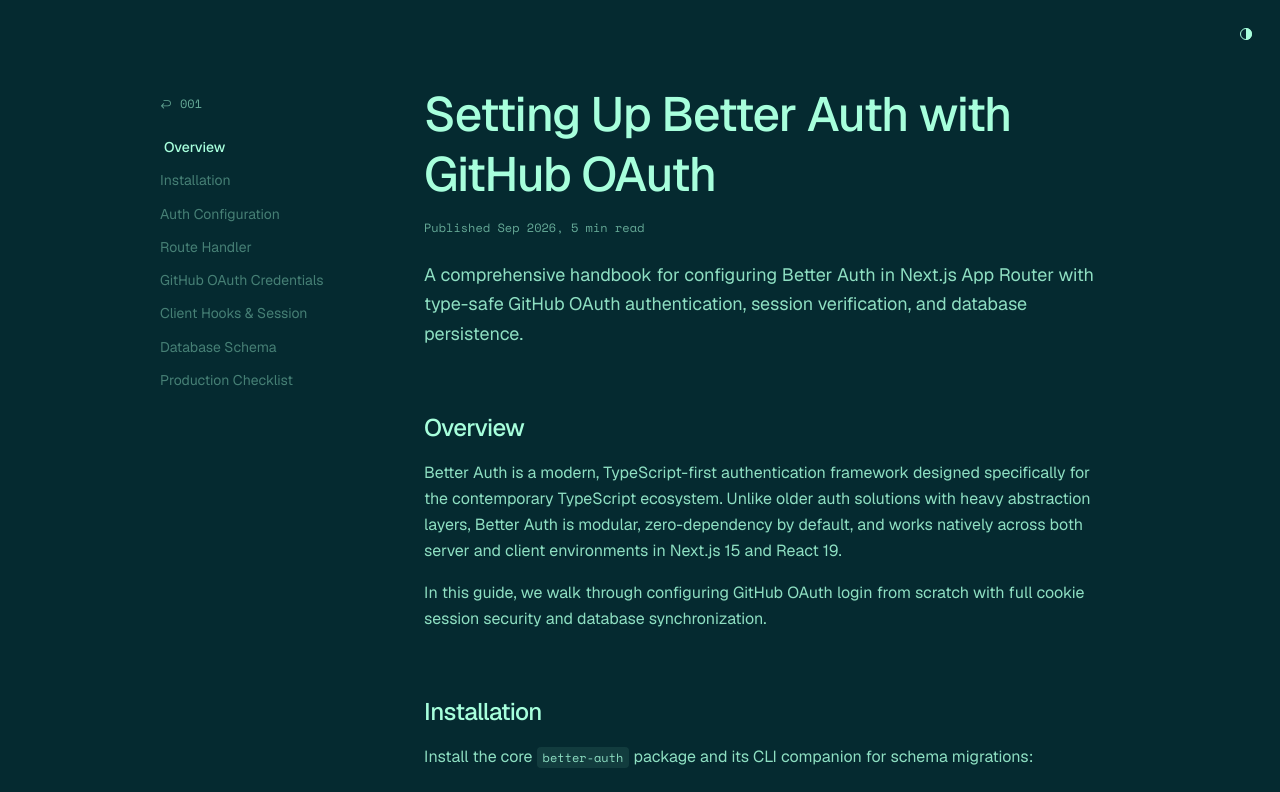
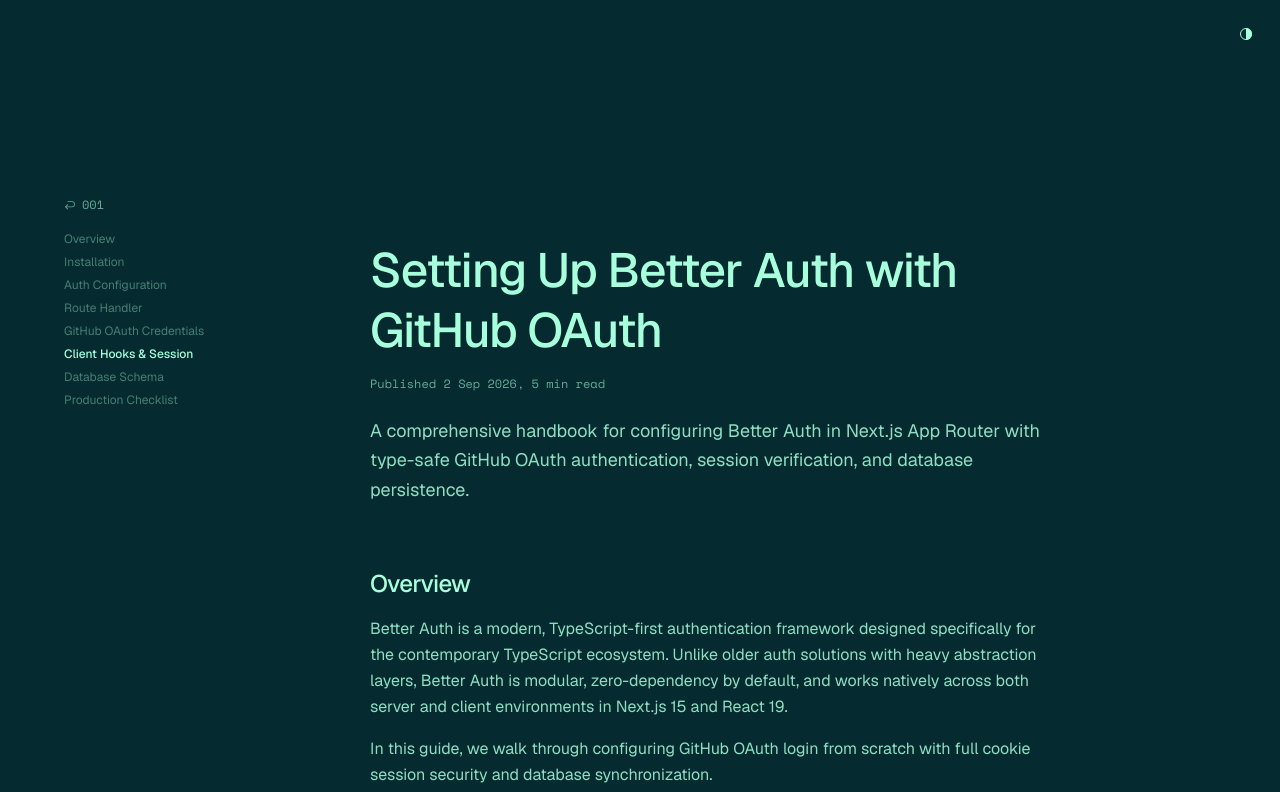
Before and after one commit to ThaminduDasanayake/portfolio, a Next.js app: page /posts/better-auth-github-setup in a window 1280 px wide. Shown: the top 792 px of the page. Built offline with nearby package versions, Linux system fonts and the light colour scheme.

Commit message:
refactor: update table of contents positioning and blog post layout structure

```diff
--- a/app/globals.css
+++ b/app/globals.css
@@ -95,10 +95,8 @@
   }
 
   html {
-    /*overscroll-behavior-y: none;*/
     scroll-behavior: smooth;
     scroll-padding-top: 5rem;
-    /*color-scheme: dark;*/
     @apply font-sans;
   }
 
--- a/components/posts/articles/better-auth-guide.tsx
+++ b/components/posts/articles/better-auth-guide.tsx
@@ -24,7 +24,7 @@
     <main
       data-inverted={isInverted ? "true" : "false"}
       data-theme={isInverted ? "emerald" : "dark-emerald"}
-      className="min-h-svh"
+      className="w-full min-w-80 overflow-x-clip"
     >
       <header className="relative z-4 h-11">
         <div className="fixed top-5 right-5 flex items-center gap-4">
@@ -34,9 +34,8 @@
           />
         </div>
       </header>
-
-      <div className="mx-auto w-full max-w-5xl px-6 pt-6 pb-28 sm:pt-10 lg:px-8">
-        <div className="grid grid-cols-1 items-start gap-12 lg:grid-cols-[200px_1fr] lg:gap-16">
+      <section className="relative min-h-186 w-full pt-49 pb-28">
+        <div className="relative mx-auto flex min-h-0 w-135 max-w-[calc(100%-60px)] flex-col items-start gap-9">
           {/* Sticky Left TOC Sidebar */}
           <TableOfContents items={TOC_ITEMS} postIndex="001" />
 
@@ -53,7 +52,7 @@
               </h1>
 
               <div className="font-mono text-xs opacity-60">
-                <span>Published Sep 2026, 5 min read</span>
+                <span>Published 2 Sep 2026, 5 min read</span>
               </div>
 
               <p className="pt-2 text-base leading-relaxed opacity-85 sm:text-lg">
@@ -335,7 +334,8 @@
             </section>
           </article>
         </div>
-      </div>
+      </section>
+      <footer></footer>
     </main>
   );
 }
--- a/components/table-of-contents.tsx
+++ b/components/table-of-contents.tsx
@@ -3,6 +3,7 @@
 import React, { useEffect, useState } from "react";
 import Link from "next/link";
 import { ArrowUDownLeftIcon } from "@phosphor-icons/react";
+import { cn } from "@/lib/utils";
 
 export interface TocItem {
   id: string;
@@ -24,43 +25,28 @@
   const [activeId, setActiveId] = useState<string>(items[0]?.id || "");
 
   useEffect(() => {
-    if (items.length === 0) return;
-
     const handleScroll = () => {
-      const scrollPosition = window.scrollY + 160;
-      let current = items[0].id;
-
-      for (let i = 0; i < items.length; i++) {
-        const el = document.getElementById(items[i].id);
-        if (el && el.offsetTop <= scrollPosition) {
-          current = items[i].id;
-        }
-      }
-
-      setActiveId(current);
+      const current = items.findLast(
+        (item) =>
+          (document.getElementById(item.id)?.getBoundingClientRect().top ??
+            1) <= 160
+      );
+      if (current) setActiveId(current.id);
     };
-
     window.addEventListener("scroll", handleScroll, { passive: true });
     handleScroll();
-
     return () => window.removeEventListener("scroll", handleScroll);
   }, [items]);
 
-  const scrollToSection = (id: string) => {
-    const el = document.getElementById(id);
-    if (el) {
-      const yOffset = -90;
-      const y = el.getBoundingClientRect().top + window.pageYOffset + yOffset;
-      window.scrollTo({ top: y, behavior: "smooth" });
-    }
-  };
-
   return (
-    <aside
-      className={`space-y-6 self-start font-sans select-none lg:sticky lg:top-24 ${className}`}
+    <nav
+      className={cn(
+        "fixed top-49 bottom-auto left-16 z-5 flex w-auto max-w-50 flex-col gap-3.5",
+        className
+      )}
       aria-label="Table of contents"
     >
-      <div className="flex items-center gap-2 font-mono text-xs opacity-60">
+      <h2 className="flex items-center gap-1.5 font-mono text-xs leading-4.5 opacity-60">
         <Link
           href="/posts"
           className="inline-flex items-center gap-1.5 transition-opacity hover:opacity-100"
@@ -69,28 +55,31 @@
           <ArrowUDownLeftIcon />
         </Link>
         <span>{postIndex}</span>
-      </div>
+      </h2>
 
-      {/* Nav List */}
-      <nav className="flex flex-col space-y-2.5 text-left text-sm">
+      <ol className="flex list-none flex-col gap-px">
         {items.map((item) => {
           const isActive = activeId === item.id;
           return (
-            <button
+            <li
               key={item.id}
-              type="button"
-              onClick={() => scrollToSection(item.id)}
-              className={`flex cursor-pointer items-baseline gap-2 py-0.5 text-left transition-all duration-200 ${
+              className={cn(
+                "cursor-pointer text-left text-xs transition-all duration-200",
                 isActive
-                  ? "translate-x-1 font-medium opacity-100"
-                  : "opacity-40 hover:opacity-80"
-              }`}
+                  ? "font-medium opacity-100"
+                  : "opacity-40 hover:opacity-100"
+              )}
             >
-              <span className="leading-snug">{item.title}</span>
-            </button>
+              <a
+                href={`#${item.id}`}
+                className="relative inline-block leading-5.5"
+              >
+                <span className="leading-snug">{item.title}</span>
+              </a>
+            </li>
           );
         })}
-      </nav>
-    </aside>
+      </ol>
+    </nav>
   );
 }
```
